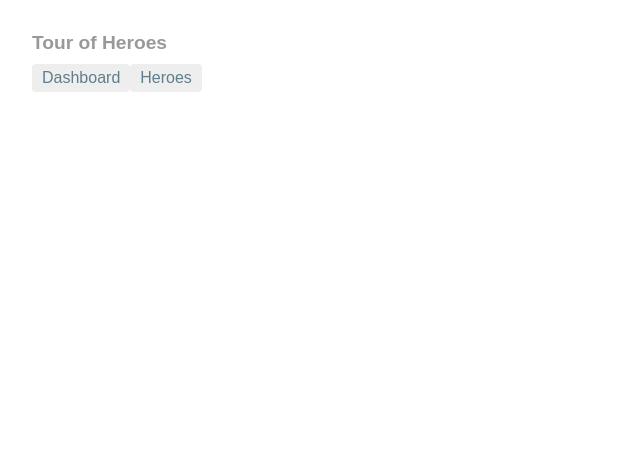
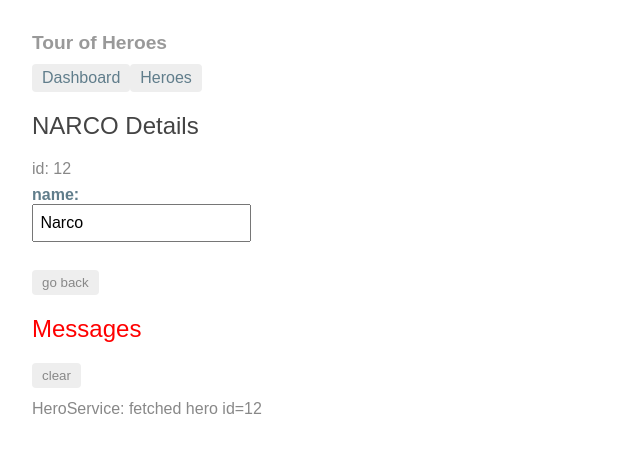
Before and after one commit to jpriesten/TourOfHeroes, an Angular app: page /detail/12 in a window 1280 px wide. Shown: the top 452 px of the page, without its empty margins (0-640 px from the left). Built offline with nearby package versions, Linux system fonts and the light colour scheme.

Commit message:
Finished routing all of the views

```diff
--- a/src/app/dashboard/dashboard.component.html
+++ b/src/app/dashboard/dashboard.component.html
@@ -1,7 +1,7 @@
 <h3>Top Heroes</h3>
 <div class="grid grid-pad">
   <a *ngFor="let hero of heroes" class="col-1-4"
-    routerLink='detail/{{hero.id}}'>
+    routerLink='/detail/{{hero.id}}'>
     <div class="module hero">
       <h4>{{hero.name}}</h4>
     </div>
--- a/src/app/hero.service.ts
+++ b/src/app/hero.service.ts
@@ -16,4 +16,10 @@
     return of(HEROES);
   }
 
+  getHero(id: number): Observable<Hero> {
+    // Send message after fetching hero
+    this.messageService.add(`HeroService: fetched hero id=${id}`);
+    return of(HEROES.find(hero => hero.id === id));
+  }
+
 }
--- a/src/app/heroe-detail/heroe-detail.component.css
+++ b/src/app/heroe-detail/heroe-detail.component.css
@@ -0,0 +1,31 @@
+/* HeroDetailComponent's private CSS styles */
+label {
+    display: inline-block;
+    width: 3em;
+    margin: .5em 0;
+    color: #607D8B;
+    font-weight: bold;
+  }
+  input {
+    height: 2em;
+    font-size: 1em;
+    padding-left: .4em;
+  }
+  button {
+    margin-top: 20px;
+    font-family: Arial;
+    background-color: #eee;
+    border: none;
+    padding: 5px 10px;
+    border-radius: 4px;
+    cursor: pointer;
+    cursor: hand;
+  }
+  button:hover {
+    background-color: #cfd8dc;
+  }
+  button:disabled {
+    background-color: #eee;
+    color: #ccc;
+    cursor: auto;
+  }
--- a/src/app/heroe-detail/heroe-detail.component.html
+++ b/src/app/heroe-detail/heroe-detail.component.html
@@ -7,3 +7,4 @@
     </label>
   </div>
 </div>
+<button (click)="goBack()">go back</button>
--- a/src/app/heroe-detail/heroe-detail.component.ts
+++ b/src/app/heroe-detail/heroe-detail.component.ts
@@ -1,4 +1,7 @@
 import { Component, OnInit, Input } from '@angular/core';
+import { ActivatedRoute } from '@angular/router';
+import { Location } from '@angular/common';
+import { HeroService } from '../hero.service';
 import { Hero } from '../hero';
 
 @Component({
@@ -8,9 +11,25 @@
 })
 export class HeroeDetailComponent implements OnInit {
   @Input() hero: Hero;
-  constructor() { }
+
+  constructor(
+    private activatedRoute: ActivatedRoute,
+    private location: Location,
+    private heroService: HeroService
+  ) { }
 
   ngOnInit() {
+    this.getHero();
+  }
+
+  getHero(): void{
+    const id = +this.activatedRoute.snapshot.paramMap.get('id');
+    this.heroService.getHero(id)
+      .subscribe(hero => this.hero = hero);
+  }
+
+  goBack(): void {
+    this.location.back();
   }
 
 }
--- a/src/app/heroes/heroes.component.html
+++ b/src/app/heroes/heroes.component.html
@@ -1,7 +1,7 @@
 <h2>My Heroes</h2>
 <ul class="heroes">
   <li *ngFor = 'let hero of heroes'>
-    <a routerLink='detail/{{hero.id}}'>
+    <a routerLink='/detail/{{hero.id}}'>
       <span class="badge">{{hero.id}}</span> {{hero.name}}
     </a>
   </li>
```
